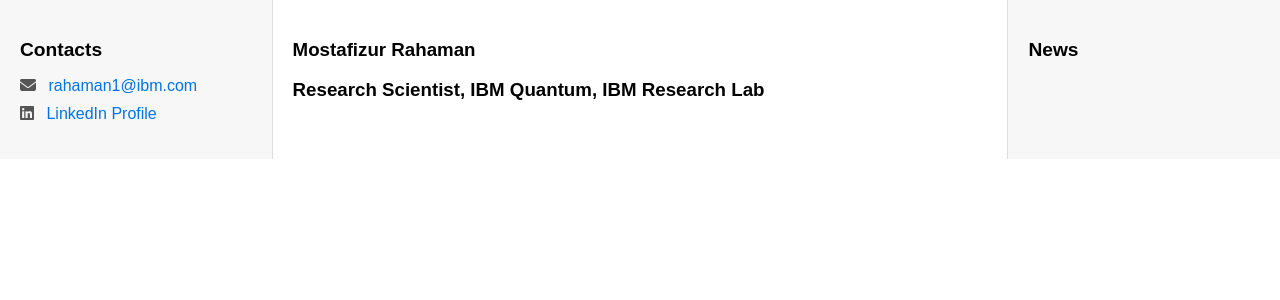
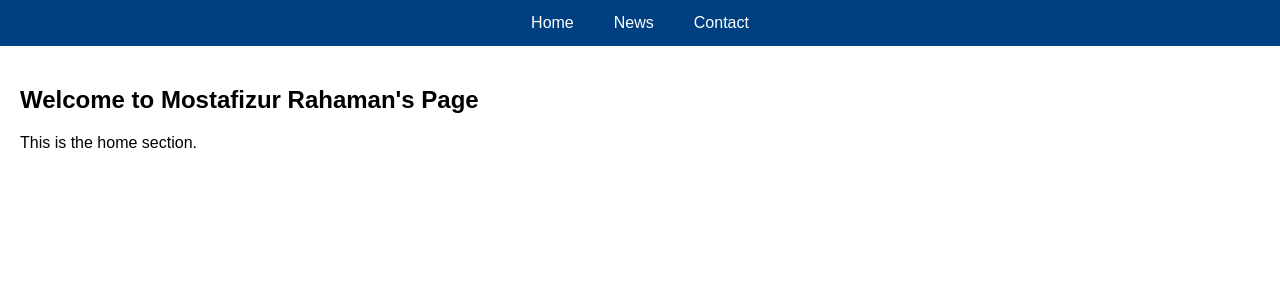
Before and after one commit to rahaman-quantum/rahaman.github.io, a Jekyll site: the page built from README.md, in a window 1280 px wide. Shown: the top 300 px of the page. Built offline with Jekyll 4.4.1, drawn with Linux system fonts in a browser that asks for light colours; our own code applies the rules of GitHub Pages for plain Markdown files.

Commit message:
Update default.html

```diff
--- a/_layouts/default.html
+++ b/_layouts/default.html
@@ -1,51 +1,74 @@
-<!DOCTYPE html>
+ <!DOCTYPE html>
 <html lang="en">
 <head>
-  <meta charset="utf-8">
+  <meta charset="UTF-8">
   <meta name="viewport" content="width=device-width, initial-scale=1.0">
   <title>Mostafizur Rahaman</title>
-  <link rel="stylesheet" href="{{ '/assets/main.css' | relative_url }}">
-  <!-- Font Awesome for icons -->
   <link rel="stylesheet" href="https://cdnjs.cloudflare.com/ajax/libs/font-awesome/6.5.0/css/all.min.css">
+  <style>
+    body {
+      font-family: Arial, sans-serif;
+      margin: 0;
+      padding: 0;
+    }
+    .navbar {
+      background-color: #004080;
+      overflow: hidden;
+      display: flex;
+      justify-content: center;
+    }
+    .navbar a {
+      color: white;
+      padding: 14px 20px;
+      text-decoration: none;
+      text-align: center;
+    }
+    .navbar a:hover {
+      background-color: #0066cc;
+      color: white;
+    }
+    .content {
+      padding: 20px;
+    }
+    .tab {
+      display: none;
+    }
+    .tab.active {
+      display: block;
+    }
+  </style>
 </head>
 <body>
-  <div class="container">
-    <!-- Left Sidebar -->
-    <aside class="sidebar-left">
-      <div class="sidebar-section">
-        <h3>Contacts</h3>
-        <ul>
-          <li>
-            <i class="fas fa-envelope"></i>
-            <a href="mailto:rahaman1@ibm.com">rahaman1@ibm.com</a>
-          </li>
-          <li>
-            <i class="fab fa-linkedin"></i>
-            <a href="https://www.linkedin.com/in/mostafizur-rahaman-0698b3a6/" target="_blank">LinkedIn Profile</a>
-          </li>
-        </ul>
-      </div>
-    </aside>
+  <div class="navbar">
+    <a href="#" onclick="showTab('home')">Home</a>
+    <a href="#" onclick="showTab('news')">News</a>
+    <a href="#" onclick="showTab('contact')">Contact</a>
+  </div>
 
-    <!-- Main Content -->
-    <main class="content">
-      {{ content }}
-    </main>
+  <div class="content">
+    <div id="home" class="tab active">
+      <h2>Welcome to Mostafizur Rahaman's Page</h2>
+      <p>This is the home section.</p>
+    </div>
+    <div id="news" class="tab">
+      <h2>News</h2>
+      <p>Latest updates will be displayed here.</p>
+    </div>
+    <div id="contact" class="tab">
+      <h2>Contact</h2>
+      <ul>
+        <li>Email: <a href="mailto:rahaman1@ibm.com">rahaman1@ibm.com</a></li>
+        <li>LinkedIn: <a href="https://www.linkedin.com/in/mostafizur-rahaman-0698b3a6/">Visit Profile</a></li>
+      </ul>
+    </div>
+  </div>
 
-    <!-- Right Sidebar -->
-    <aside class="sidebar-right">
-      <div class="sidebar-section">
-        <h3>News</h3>
-        <ul>
-          <li>
-<!--             <a href="https://example.com/project" target="_blank">New Project Launched</a> -->
-          </li>
-          <li>
-<!--             <a href="https://example.com/xyz-announcement" target="_blank">Joined XYZ Company</a> -->
-          </li>
-        </ul>
-      </div>
-    </aside>
-  </div>
+  <script>
+    function showTab(tabId) {
+      const tabs = document.querySelectorAll('.tab');
+      tabs.forEach(tab => tab.classList.remove('active'));
+      document.getElementById(tabId).classList.add('active');
+    }
+  </script>
 </body>
 </html>
```
